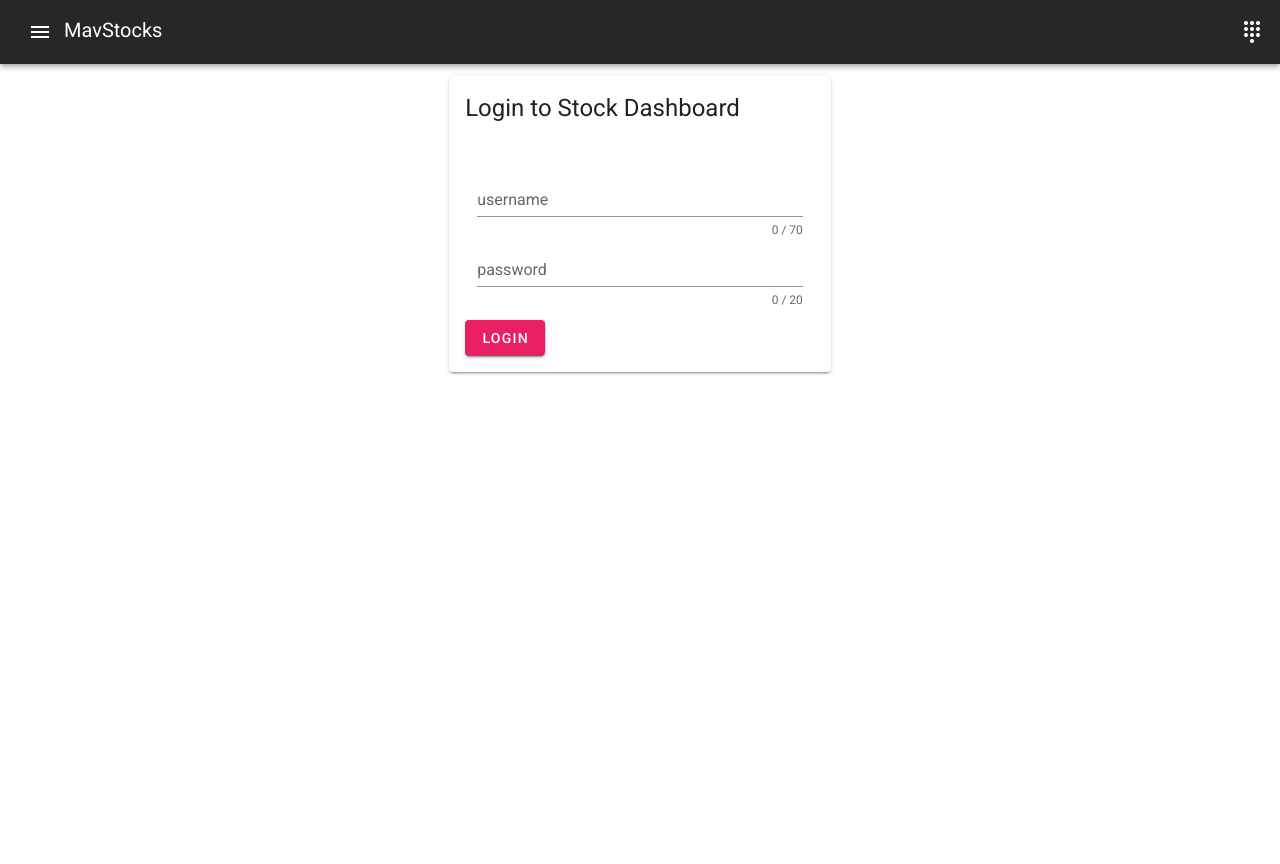
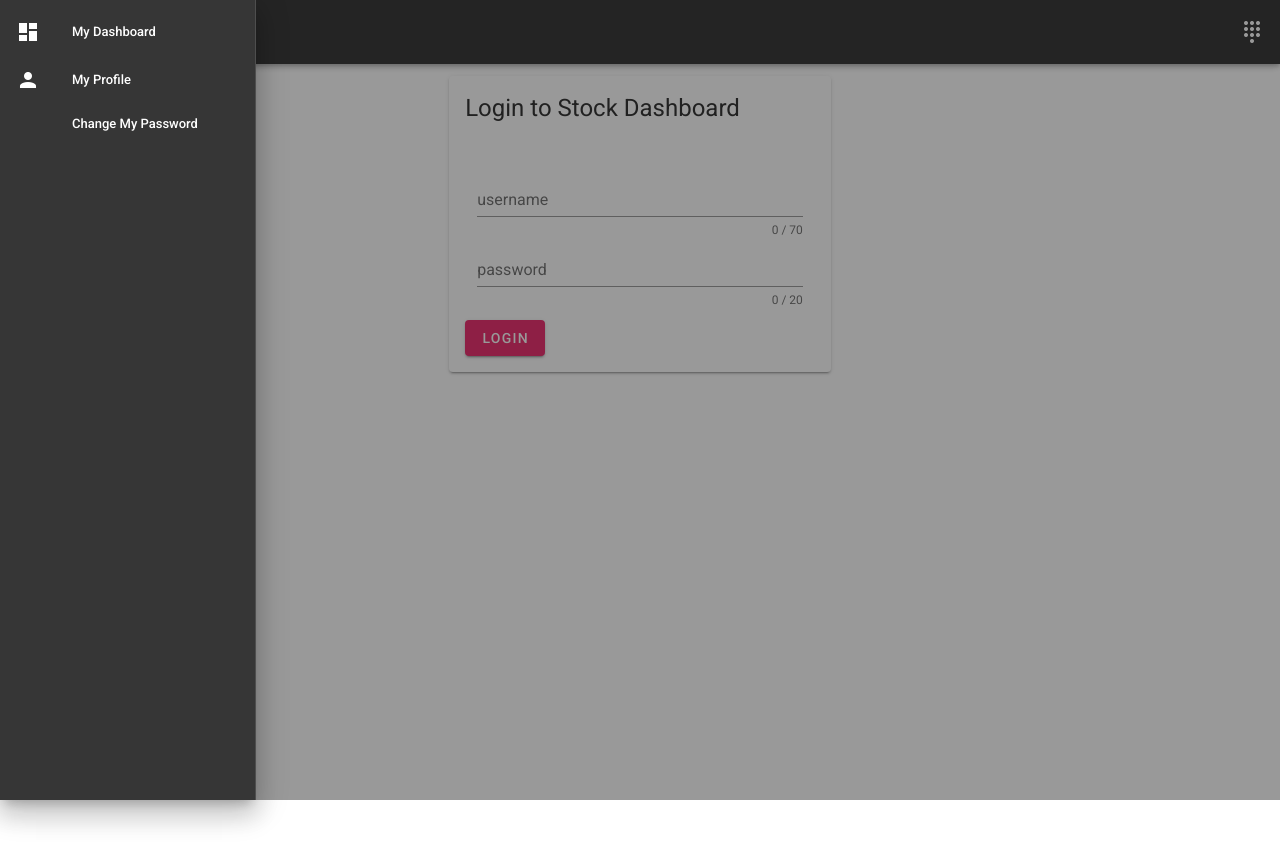
Before and after one commit to Wolverine7/Stock-Dashboard, a Vue app: page /auth in a window 1280 px wide. Both pictures are taken after a click on the button 40 px from the left and 32 px from the top of the page. Built offline with nearby package versions, Linux system fonts and the light colour scheme; what vue-session would draw is missing.

Commit message:
modified

```diff
--- a/src/components/Auth.vue
+++ b/src/components/Auth.vue
@@ -1,6 +1,7 @@
 <template>
    <v-app>
-   <HomeNav/>
+   <Home/>
+
     <v-container grid-list-md>
       <v-layout row wrap align-center justify-center fill-height>
         <v-flex xs12 sm8 lg4 md5>
@@ -61,6 +62,7 @@
         </v-flex>
       </v-layout>
     </v-container>
+
    </v-app>
 </template>
 
@@ -68,13 +70,13 @@
 import axios from 'axios';
 import swal from 'sweetalert2';
 import router from '../router';
-import HomeNav from './HomeNav';
+import Home from './Home';
 
 export default {
     name: 'Auth',
 
     components: {
-      HomeNav,
+      Home,
     },
 
     data: () => ({
--- a/src/components/Home.vue
+++ b/src/components/Home.vue
@@ -1,5 +1,5 @@
 <template>
-<v-app>
+    <div>
         <v-navigation-drawer
                 v-model="drawer"
                 app
@@ -12,7 +12,7 @@
                 <v-list-item
                         v-for="item in items"
                         :key="item.title"
-          link
+                        :to="item.link"
                 >
                     <v-list-item-action>
                         <v-icon>{{ item.icon }}</v-icon>
@@ -32,10 +32,9 @@
                 clipped-left
         >
             <v-toolbar-title>
-            <v-app-bar-nav-icon @click.stop="drawer = !drawer" />
+                <v-app-bar-nav-icon @click.stop="drawer = !drawer"/>
                 <router-link to="" tag="span" style="cursor: pointer">MavStocks</router-link>
             </v-toolbar-title>
-
 
             <v-spacer></v-spacer>
 
@@ -66,7 +65,7 @@
                 </v-list>
             </v-menu>
         </v-app-bar>
-</v-app>
+    </div>
 </template>
 
 <script>
@@ -76,17 +75,18 @@
         name: "Home",
 
 
-        data :() => ({
+        data: () => ({
             drawer: null,
             items: [
-                    {icon: 'mdi-home', title: 'Home', link: '/home'},
                 {icon: 'mdi-view-dashboard', title: 'My Dashboard', link: '/dashboard'},
                 {icon: 'mdi-account', title: 'My Profile'},
+                {icon: 'mdi-settings', title: 'Change My Password'},
             ],
         }),
 
 
         methods: ({
+
             tologin() {
                 router.push('/auth');
             },
--- a/src/components/dashboard.vue
+++ b/src/components/dashboard.vue
@@ -1,6 +1,7 @@
 <template>
 <v-app>
     <Home/>
+
     <v-content>
         <CommitChart id="chart"></CommitChart>
         <Api></Api>
```
Lines whose indentation alone changed are shown as unchanged.
